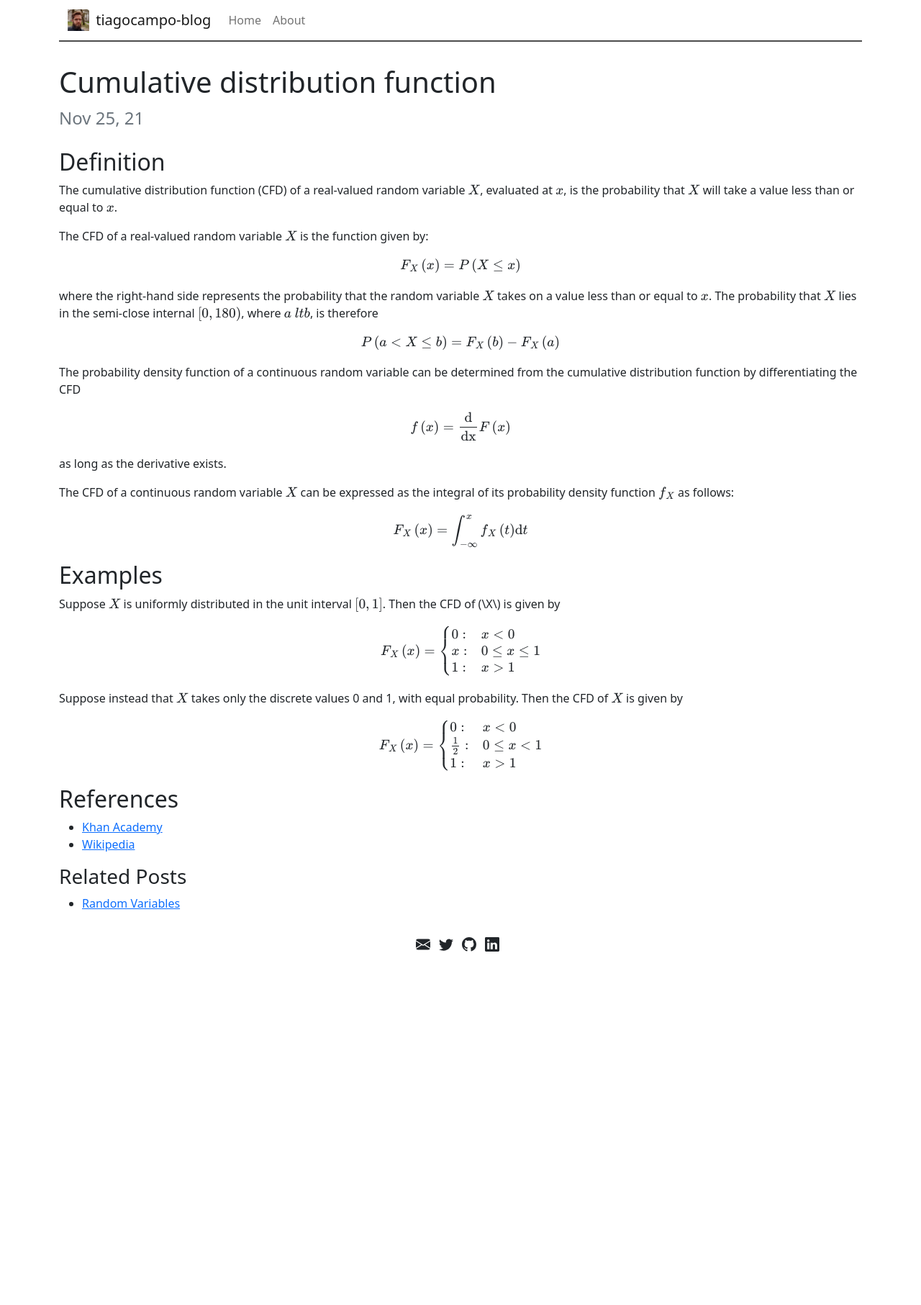
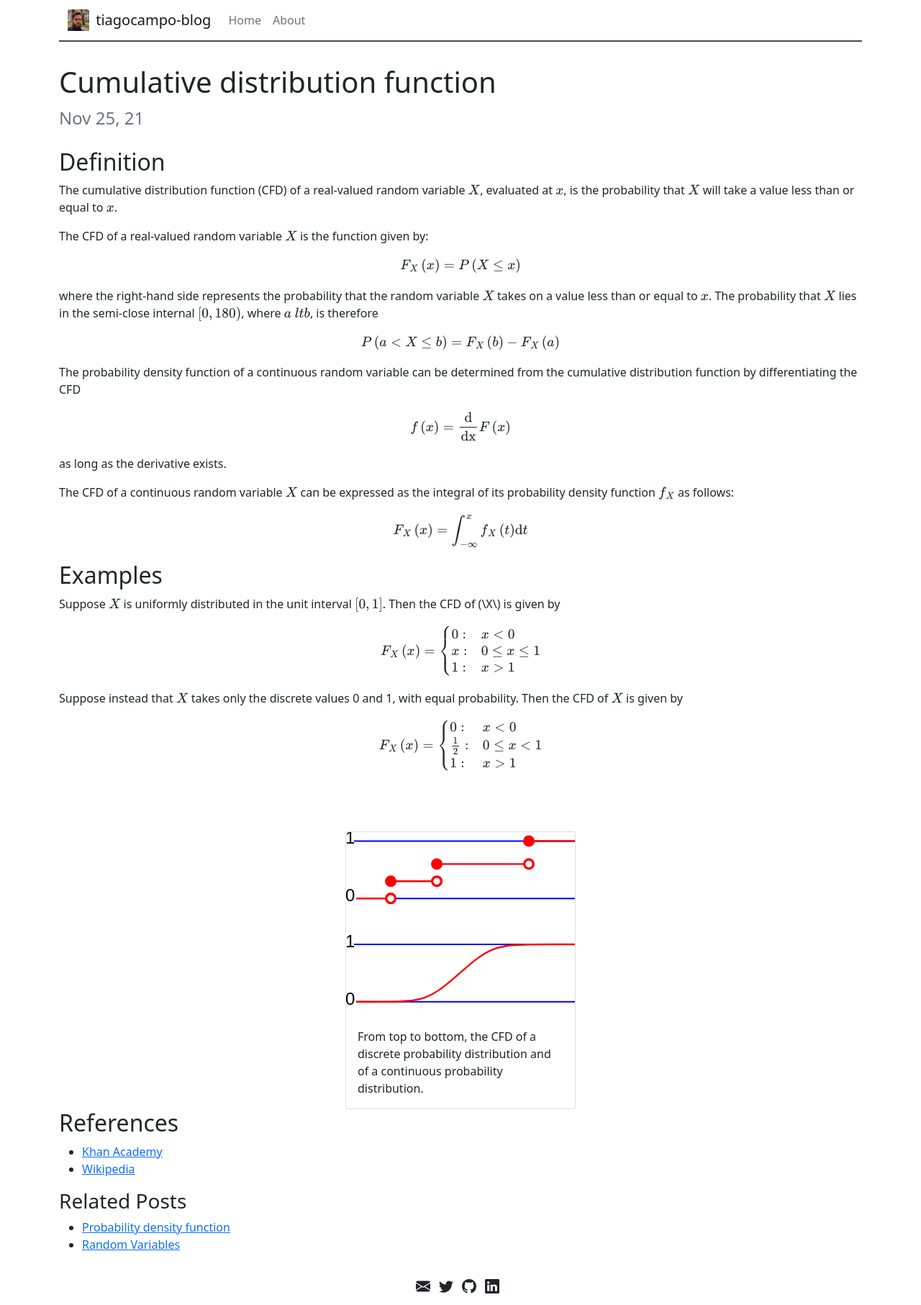
Before and after one commit to tiagocampo/blog, a Jekyll site: the page built from _posts/statistics/2021-11-25-cumulative-distribution-function.md, in a window 1280 px wide. Shown: the whole page at 72% size. Built offline with Jekyll 4.4.1, drawn with Linux system fonts in a browser that asks for light colours; formulas are drawn with MathJax 3; before the commit the page ends 1339 px from its top, so only the background shows below that.

Commit message:
finished probability density function blog post and added figure to previous post

```diff
--- a/_posts/statistics/2021-11-25-cumulative-distribution-function.md
+++ b/_posts/statistics/2021-11-25-cumulative-distribution-function.md
@@ -47,6 +47,15 @@
 1: & x>1
 \end{cases}$$
 
+<br/><br/>
+<div class="card center-image" style="max-width: 20rem;">
+  <img src="{{site.baseurl}}/assets/images/fig1_CDF.svg" class="card-img-top" alt="...">
+  <div class="card-body">
+    <p class="card-text">From top to bottom, the CFD of a discrete probability distribution and of a continuous probability distribution.</p>
+  </div>
+</div>
+
+
 ## References
 
 - [Khan Academy](https://www.youtube.com/c/khanacademy){:target="_blank"}
--- a/_sass/main.scss
+++ b/_sass/main.scss
@@ -110,3 +110,9 @@
 next, a.next {
 	flex: 1;
 }
+
+.center-image
+{
+    margin: 0 auto;
+    display: block;
+}
```
Also changed, not shown: _drafts/probability-density-function.md (deleted, +0 -12 lines), _posts/statistics/2021-11-25-probability-density-function.md (added, +31 -0 lines), assets/images/fig1_CDF.svg (added).
